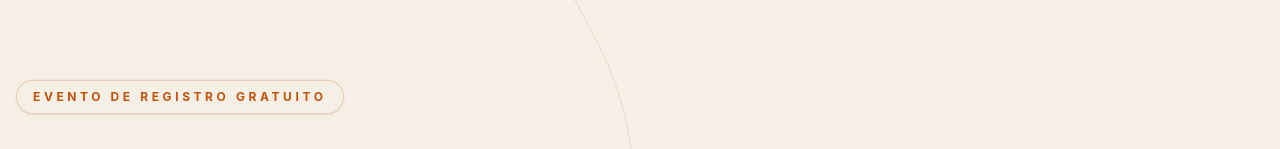
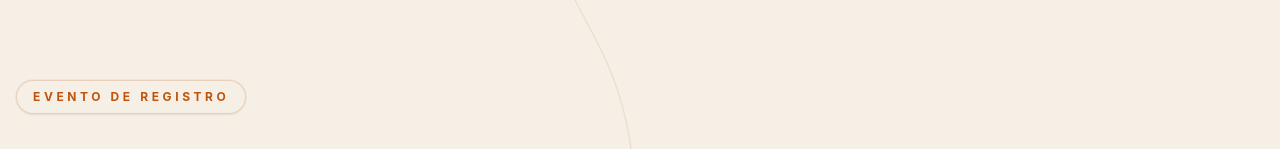
Before and after one commit to yelitzerangeloficialweb-max/yelitze-rangel-web, a Next.js app: page /venezuela-en-el-cuerpo in a window 1280 px wide. Shown: the top 149 px of the page. Built offline with nearby package versions, Linux system fonts and the light colour scheme; a web font is replaced by a local one.

Commit message:
Remove the word gratis from headers

```diff
--- a/app/venezuela-en-el-cuerpo/page.tsx
+++ b/app/venezuela-en-el-cuerpo/page.tsx
@@ -93,7 +93,7 @@ export default function VenezuelaEnElCuerpoPage() {
                 <div className="container mx-auto px-4 grid lg:grid-cols-2 gap-12 items-center relative z-10">
                     <FadeIn>
                         <span className="inline-block text-[#C1530A] font-bold tracking-[0.3em] uppercase text-[10px] md:text-xs mb-8 border border-[#C1530A]/20 px-4 py-2 rounded-full bg-white/40 backdrop-blur-sm shadow-sm ring-1 ring-[#C1530A]/5">
-                            Evento de Registro Gratuito
+                            Evento de Registro
                         </span>
                         <h2 className="text-2xl md:text-3xl font-body text-[#8C4005] mb-4 font-semibold leading-snug">
                             Tu ansiedad no es el problema, es la solución que tu cuerpo encontró
@@ -308,7 +308,7 @@ export default function VenezuelaEnElCuerpoPage() {
 
                 <div className="container mx-auto px-4 relative z-10">
                     <FadeIn className="text-center mb-24">
-                        <h2 className="text-4xl lg:text-7xl font-heading text-[#B8835A] font-bold">Lo que recibirás gratis</h2>
+                        <h2 className="text-4xl lg:text-7xl font-heading text-[#B8835A] font-bold">Lo que recibirás</h2>
                         <div className="w-24 h-px bg-[#B8835A]/30 mx-auto mt-8" />
                     </FadeIn>
 
```
